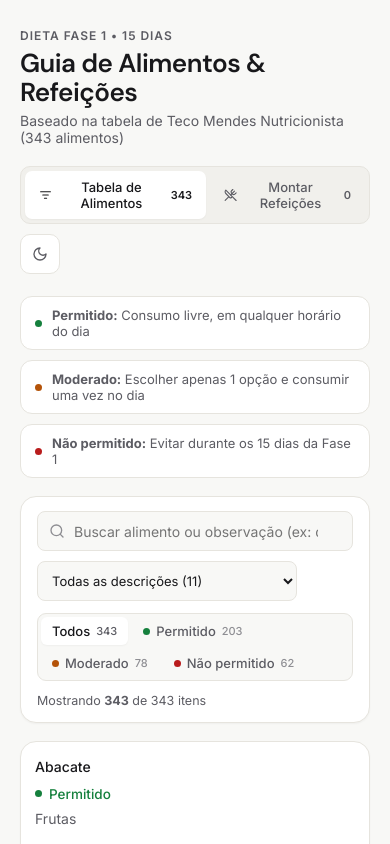
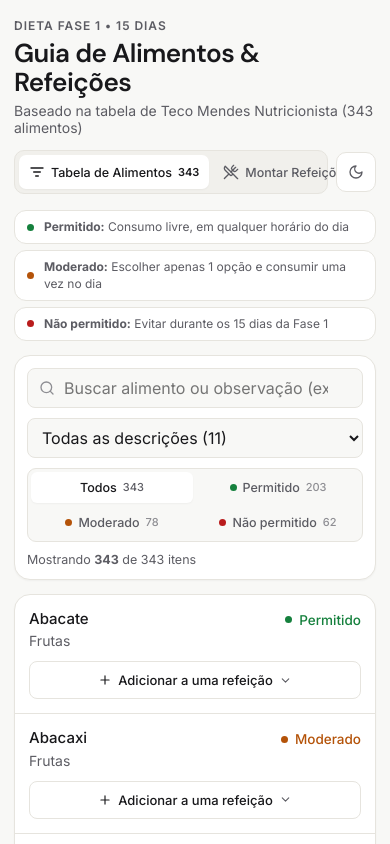
Before and after one commit to rafduraes/dieta-fase-1, a React (Vite) app: page / in a window 390 px wide. Shown: the top 844 px of the page. Built offline with nearby package versions, Linux system fonts and the light colour scheme.

Commit message:
feat: improve mobile responsiveness for S24 Plus

```diff
--- a/src/App.tsx
+++ b/src/App.tsx
@@ -535,7 +535,9 @@ export default function App() {
                           </span>
                         </td>
                         <td className="food-category">{food.category}</td>
-                        <td className="food-notes">{food.notes ?? '—'}</td>
+                        <td className={`food-notes ${!food.notes ? 'is-empty' : ''}`}>
+                          {food.notes ?? '—'}
+                        </td>
                         <td>
                           <div
                             className="meal-hover-menu"
@@ -664,10 +666,28 @@ export default function App() {
               </select>
             </div>
 
-            <p className="panel-hint">
-              Arraste para uma refeição ou clique no <strong>+</strong> para adicionar em{' '}
-              <strong>{activeMealName ?? 'uma refeição'}</strong>.
-            </p>
+            <div className="builder-target-bar">
+              <label htmlFor="builder-active-meal" className="builder-target-label">
+                Adicionar com <strong>+</strong> em:
+              </label>
+              <select
+                id="builder-active-meal"
+                className="compact-select builder-target-select"
+                value={activeMealId}
+                onChange={(e) => setActiveMealId(e.target.value)}
+                disabled={meals.length === 0}
+              >
+                {meals.length === 0 ? (
+                  <option value="">Criar nova refeição</option>
+                ) : (
+                  meals.map((meal) => (
+                    <option key={meal.id} value={meal.id}>
+                      {meal.name}
+                    </option>
+                  ))
+                )}
+              </select>
+            </div>
 
             <div className="ingredients-list">
               {builderFoods.length === 0 ? (
--- a/src/styles.css
+++ b/src/styles.css
@@ -95,6 +95,7 @@ select {
   max-width: 1240px;
   margin: 0 auto;
   padding: 28px 20px 72px;
+  overflow-x: clip;
 }
 
 /* Header */
@@ -652,6 +653,30 @@ select {
   gap: 8px;
 }
 
+.builder-target-bar {
+  display: flex;
+  align-items: center;
+  justify-content: space-between;
+  gap: 10px;
+  padding: 8px 10px;
+  border-radius: var(--radius-sm);
+  background: var(--bg);
+  border: 1px solid var(--border);
+}
+
+.builder-target-label {
+  font-size: 12px;
+  color: var(--text-muted);
+  white-space: nowrap;
+}
+
+.builder-target-select {
+  flex: 1;
+  min-width: 0;
+  height: 30px;
+  background: var(--surface);
+}
+
 .panel-hint {
   margin: 0;
   font-size: 12px;
@@ -1048,39 +1073,215 @@ select {
 @media (max-width: 900px) {
   .builder-layout {
     grid-template-columns: 1fr;
+    gap: 16px;
   }
 
   .ingredients-panel {
     position: static;
-    max-height: 460px;
+    max-height: none;
+  }
+
+  .ingredients-list {
+    max-height: 280px;
+    -webkit-overflow-scrolling: touch;
   }
 }
 
 @media (max-width: 680px) {
+  .app-shell {
+    padding: 18px 14px 76px;
+  }
+
+  .app-header {
+    gap: 14px;
+    margin-bottom: 16px;
+  }
+
+  .header-actions {
+    width: 100%;
+    gap: 8px;
+  }
+
+  .tabs {
+    flex: 1;
+    min-width: 0;
+  }
+
+  .tab-btn {
+    flex: 1;
+    justify-content: center;
+    padding: 9px 10px;
+    font-size: 12.5px;
+    gap: 6px;
+    white-space: nowrap;
+  }
+
+  .rules-strip {
+    gap: 6px;
+    margin-bottom: 14px;
+  }
+
+  .rule-card {
+    padding: 8px 12px;
+    font-size: 12px;
+    line-height: 1.35;
+  }
+
+  .filters-card {
+    padding: 12px;
+    gap: 10px;
+    margin-bottom: 14px;
+  }
+
+  .search-input,
+  .category-select,
+  .new-meal-input {
+    font-size: 16px;
+  }
+
+  .search-input.compact,
+  .compact-select {
+    font-size: 15px;
+  }
+
+  .select-wrap {
+    flex: 1 1 100%;
+    min-width: 0;
+  }
+
+  .segmented {
+    display: grid;
+    grid-template-columns: 1fr 1fr;
+    width: 100%;
+  }
+
+  .seg-btn {
+    justify-content: center;
+    padding: 8px 8px;
+    font-size: 12.5px;
+  }
+
+  .rec-bar {
+    gap: 10px;
+  }
+
   .food-table thead {
     display: none;
   }
 
   .food-table,
-  .food-table tbody,
-  .food-table tr,
-  .food-table td {
+  .food-table tbody {
     display: block;
     width: 100%;
   }
 
   .food-table tr {
-    padding: 12px 14px;
+    display: grid;
+    grid-template-columns: 1fr auto;
+    align-items: center;
+    gap: 4px 12px;
+    padding: 14px;
     border-bottom: 1px solid var(--border);
   }
 
+  .food-table tbody tr:last-child {
+    border-bottom: none;
+  }
+
   .food-table td {
+    display: block;
     border: none;
-    padding: 4px 0;
+    padding: 0;
+  }
+
+  .food-table td:nth-child(1) {
+    font-size: 15px;
+    line-height: 1.3;
+  }
+
+  .food-table td:nth-child(2) {
+    justify-self: end;
+  }
+
+  .food-table td:nth-child(3),
+  .food-table td:nth-child(4) {
+    grid-column: 1 / -1;
+  }
+
+  .food-notes {
+    margin-top: 2px;
+    font-size: 12.5px;
+  }
+
+  .food-notes.is-empty {
+    display: none;
+  }
+
+  .food-table td:nth-child(5) {
+    grid-column: 1 / -1;
+    margin-top: 8px;
+  }
+
+  .meal-hover-menu {
+    display: block;
+    width: 100%;
+  }
+
+  .add-meal-btn {
+    width: 100%;
+    justify-content: center;
+    min-height: 38px;
+    font-size: 13px;
   }
 
   .row-dropdown-wrap {
     left: 0;
-    right: auto;
+    right: 0;
+  }
+
+  .row-dropdown {
+    min-width: 0;
+    width: 100%;
+  }
+
+  .row-dropdown-item {
+    padding: 10px 10px;
+    font-size: 14px;
+  }
+
+  .meals-grid {
+    grid-template-columns: 1fr;
+  }
+
+  .icon-btn {
+    width: 34px;
+    height: 34px;
+  }
+
+  .new-meal-form {
+    flex-direction: column;
+  }
+
+  .primary-btn {
+    width: 100%;
+    justify-content: center;
+  }
+
+  .day-summary {
+    flex-direction: column;
+    align-items: stretch;
+  }
+
+  .secondary-btn {
+    width: 100%;
+    justify-content: center;
+    height: 38px;
+  }
+
+  .toast {
+    left: 14px;
+    right: 14px;
+    bottom: 14px;
+    text-align: center;
   }
 }
```
